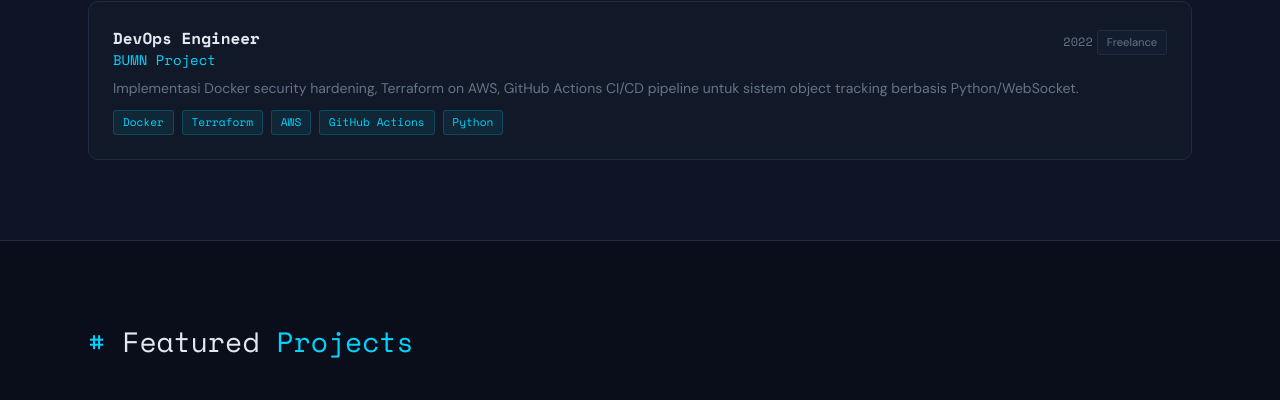
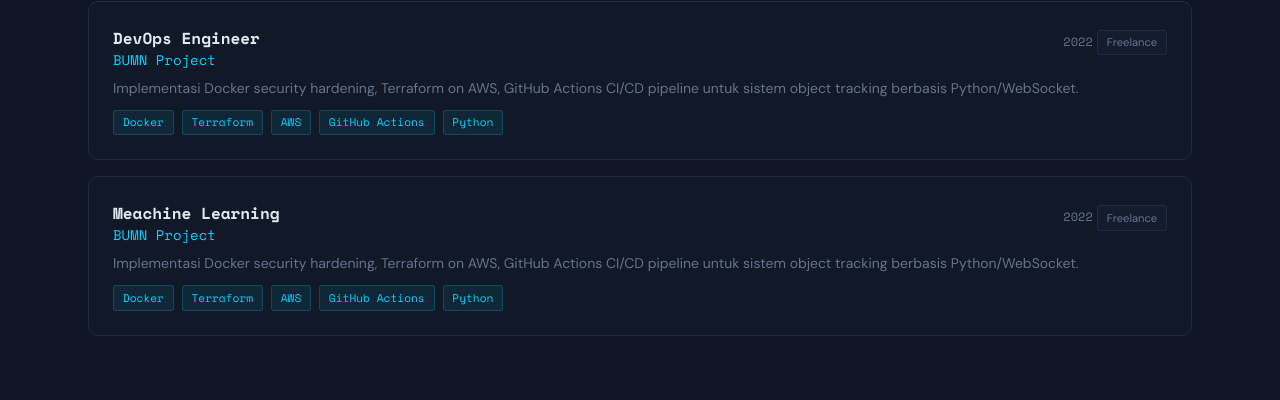
Before and after one commit to WahyuSR1F/myprofile, a plain HTML site: page index.html in a window 1280 px wide. Shown: the part 2271-2671 px from the top of the page. Drawn offline with nearby package versions, Linux system fonts and the light colour scheme.

Commit message:
Update index.html

```diff
--- a/index.html
+++ b/index.html
@@ -456,6 +456,14 @@ const DATA = {
       desc: "Implementasi Docker security hardening, Terraform on AWS, GitHub Actions CI/CD pipeline untuk sistem object tracking berbasis Python/WebSocket.",
       tags: ["Docker", "Terraform", "AWS", "GitHub Actions", "Python"]
     },
+      {
+      role: "Meachine Learning",
+      company: "BUMN Project",
+      period: "2022",
+      type: "Freelance",
+      desc: "Implementasi Docker security hardening, Terraform on AWS, GitHub Actions CI/CD pipeline untuk sistem object tracking berbasis Python/WebSocket.",
+      tags: ["Docker", "Terraform", "AWS", "GitHub Actions", "Python"]
+    },
   ],
 
   // logo: URL gambar atau null (pakai emoji)
```
